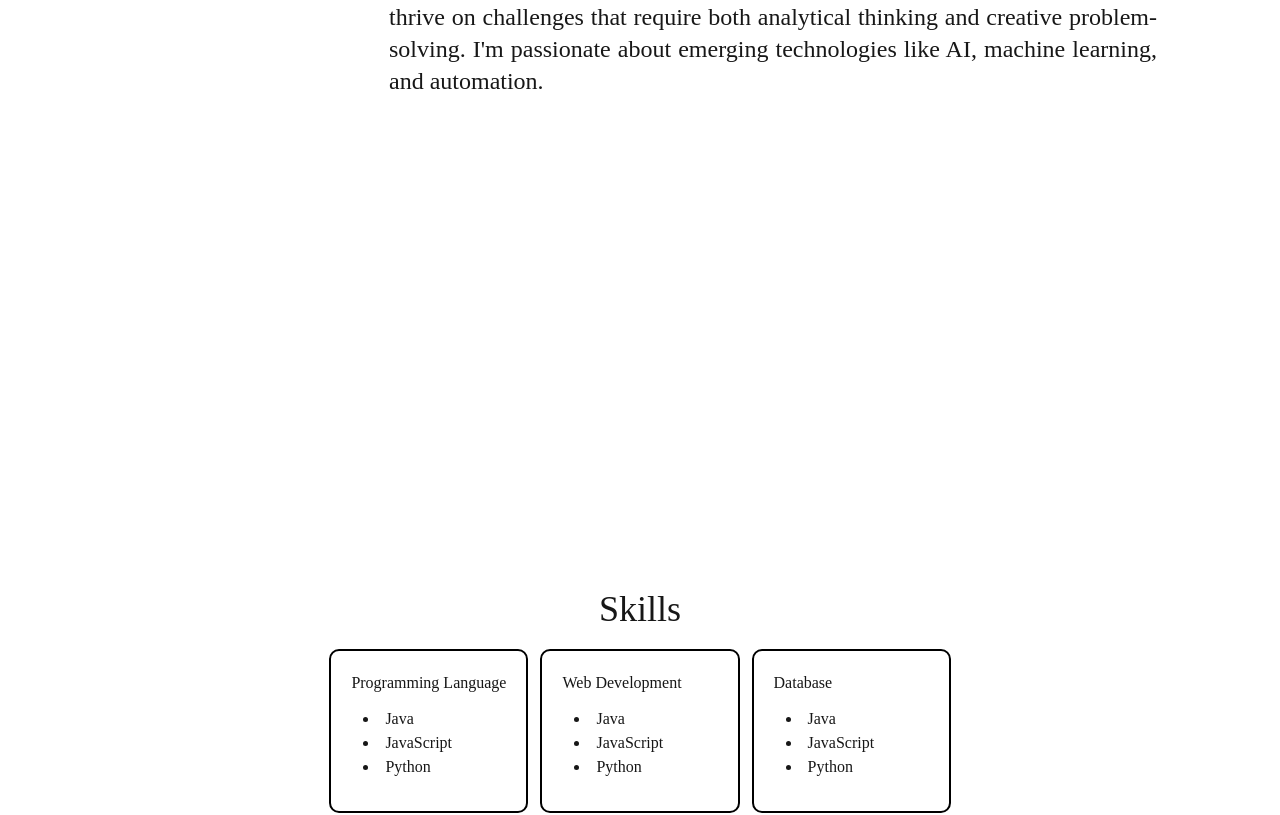
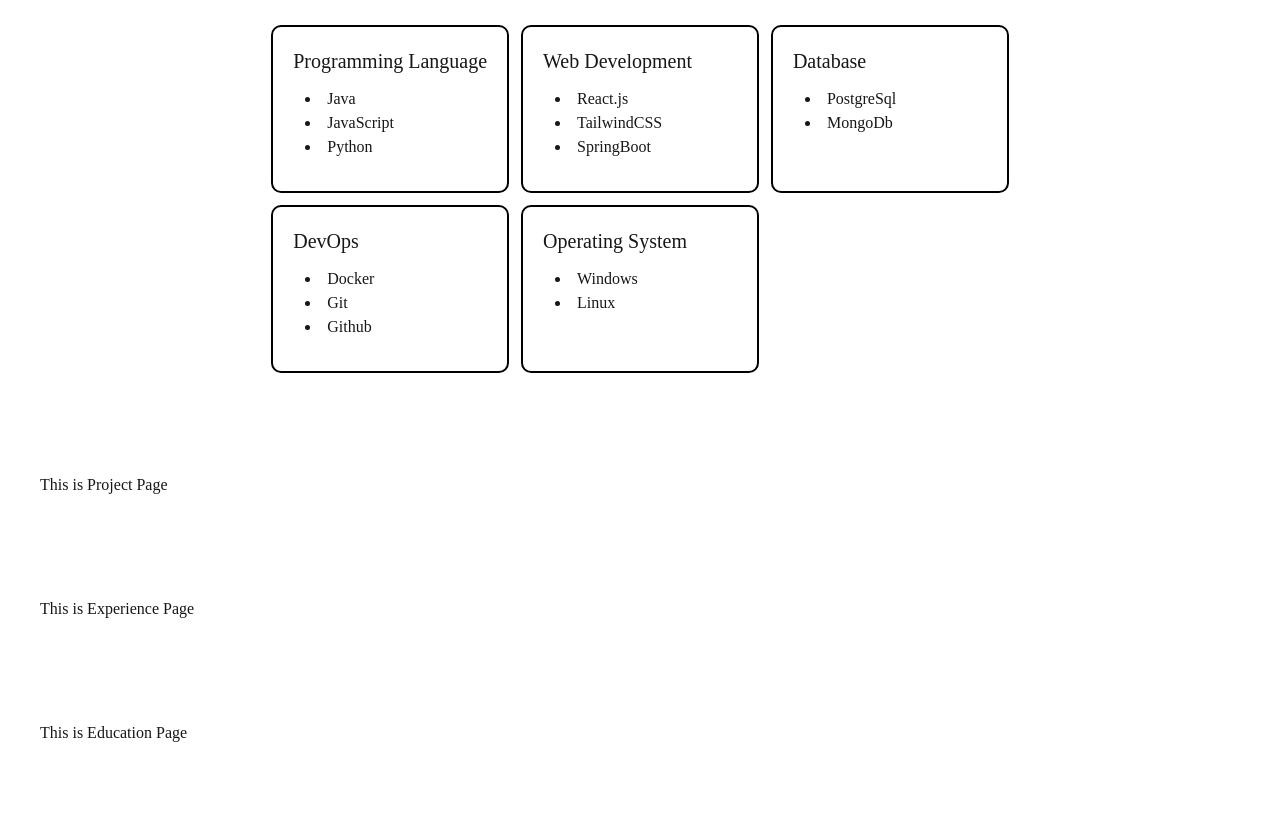
Before and after one commit to davinash97/portfolio, a Next.js app: page / in a window 1280 px wide. Shown: the part 1251-2066 px from the top of the page. Built offline with nearby package versions, Linux system fonts and the light colour scheme; a web font is replaced by a local one.

Commit message:
Update: Skill, Section - Add Dynamic Skill append - Remove full screen for each section - Add full screen for Hero Only - Update npm module(s)

```diff
--- a/src/app/components/SkillCard.tsx
+++ b/src/app/components/SkillCard.tsx
@@ -1,8 +1,9 @@
 type SkillCardProps = {
 	skillName: string;
+	skillSet: string[];
 };
 
-export default function SkillCard({ skillName }: SkillCardProps) {
+export default function SkillCard({ skillName, skillSet }: SkillCardProps) {
 	return (
 		<>
 			<style>{`
@@ -19,12 +20,12 @@
 					border: "2px solid black",
 					borderRadius: "10px",
 				}}>
-				<h3>{skillName}</h3>
+				<h3 className="text-xl">{skillName}</h3>
 				<div className="m-3">
 					<ol className="list-disc list-inside">
-						<li>Java</li>
-						<li>JavaScript</li>
-						<li>Python</li>
+						{skillSet.map((skills, index) => (
+							<li key={index}>{skills}</li>
+						))}
 					</ol>
 				</div>
 			</div>
--- a/src/app/globals.css
+++ b/src/app/globals.css
@@ -31,7 +31,7 @@
 }
 
 section {
-	@apply flex w-screen h-screen text-center items-center;
+	@apply flex w-screen text-center items-center p-10;
 }
 
 /* Fonts */
--- a/src/app/page/hero/Hero.tsx
+++ b/src/app/page/hero/Hero.tsx
@@ -24,7 +24,7 @@
 			/>
 
 			{/* Overlay text */}
-			<div className="relative z-10 gap-13 flex flex-col items-center justify-center w-full h-full bg-black/40 text-white">
+			<div className="relative z-10 gap-13 flex flex-col items-center justify-center w-screen h-screen bg-black/40 text-white">
 				<h1 className="text-5xl font-bold">This is Avinash</h1>
 				<h2 className="text-2xl">I am a Developer</h2>
 			</div>
--- a/src/app/page/skill/Skill.tsx
+++ b/src/app/page/skill/Skill.tsx
@@ -6,11 +6,26 @@
 			<div className="flex flex-col justify-evenly gap-5">
 				<h2 className="text-4xl">Skills</h2>
 				<div className="grid grid-cols-3 justify-evenly gap-3">
-					<SkillCard skillName="Programming Language" />
-					<SkillCard skillName="Web Development" />
-					<SkillCard skillName="Database" />
-					<SkillCard skillName="DevOps" />
-					<SkillCard skillName="Operating System" />
+					<SkillCard
+						skillName="Programming Language"
+						skillSet={["Java", "JavaScript", "Python"]}
+					/>
+					<SkillCard
+						skillName="Web Development"
+						skillSet={["React.js", "TailwindCSS", "SpringBoot"]}
+					/>
+					<SkillCard
+						skillName="Database"
+						skillSet={["PostgreSql", "MongoDb"]}
+					/>
+					<SkillCard
+						skillName="DevOps"
+						skillSet={["Docker", "Git", "Github"]}
+					/>
+					<SkillCard
+						skillName="Operating System"
+						skillSet={["Windows", "Linux"]}
+					/>
 				</div>
 			</div>
 		</section>
```
Also changed, not shown: package.json (+8 -8 lines), 2 other files (tests, documents, lock files or other folders).
